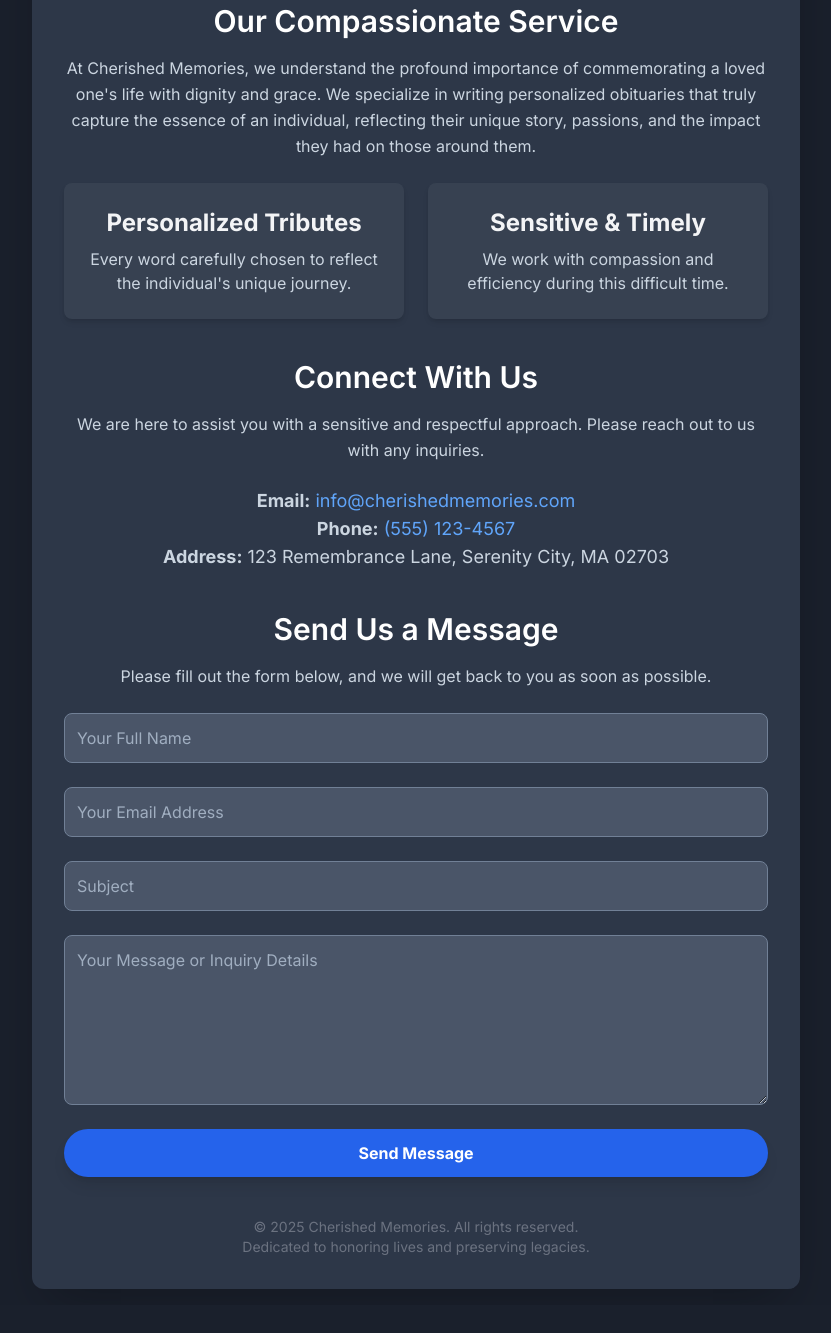
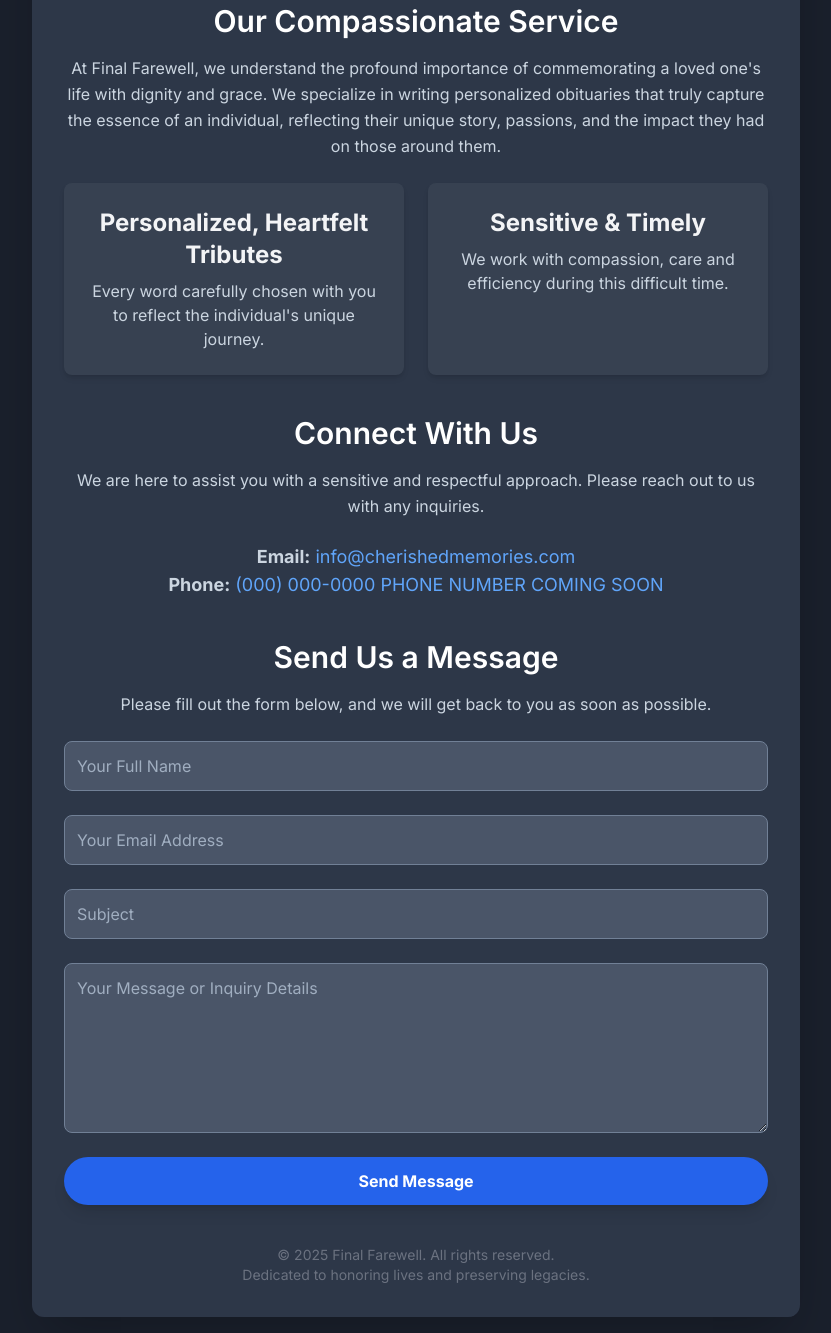
Before and after one commit to FinalFarewellObits/finalfarewellobits.github.io, a plain HTML site: page index.html in a window 1280 px wide. Shown: the part 182-1515 px from the top of the page, without its empty margins (224-1055 px from the left). Before the commit the page ends 1487 px from the top, so only its background shows below. Drawn offline with nearby package versions, Linux system fonts and the light colour scheme.

Commit message:
Update index.html
Changed HTML, added information

```diff
--- a/index.html
+++ b/index.html
@@ -48,18 +48,18 @@
         <section class="mb-10">
             <h2 class="text-3xl font-semibold text-white mb-4">Our Compassionate Service</h2>
             <p class="text-soft-light leading-relaxed mb-6">
-                At Cherished Memories, we understand the profound importance of commemorating a loved one's life with dignity and grace.
+                At Final Farewell, we understand the profound importance of commemorating a loved one's life with dignity and grace.
                 We specialize in writing personalized obituaries that truly capture the essence of an individual, reflecting their unique story,
                 passions, and the impact they had on those around them.
             </p>
             <div class="grid grid-cols-1 md:grid-cols-2 gap-6 mt-6">
                 <div class="bg-gray-700 p-6 rounded-lg shadow-md">
-                    <h3 class="text-2xl font-bold text-gray-100 mb-2">Personalized Tributes</h3>
-                    <p class="text-soft-light">Every word carefully chosen to reflect the individual's unique journey.</p>
+                    <h3 class="text-2xl font-bold text-gray-100 mb-2">Personalized, Heartfelt Tributes</h3>
+                    <p class="text-soft-light">Every word carefully chosen with you to reflect the individual's unique journey.</p>
                 </div>
                 <div class="bg-gray-700 p-6 rounded-lg shadow-md">
                     <h3 class="text-2xl font-bold text-gray-100 mb-2">Sensitive & Timely</h3>
-                    <p class="text-soft-light">We work with compassion and efficiency during this difficult time.</p>
+                    <p class="text-soft-light">We work with compassion, care and efficiency during this difficult time.</p>
                 </div>
             </div>
         </section>
@@ -71,19 +71,32 @@
                 We are here to assist you with a sensitive and respectful approach. Please reach out to us with any inquiries.
             </p>
             <div class="text-lg text-soft-light mb-4">
-                <p><strong>Email:</strong> <a href="mailto:info@cherishedmemories.com" class="text-blue-400 hover:underline">info@cherishedmemories.com</a></p>
-                <p><strong>Phone:</strong> <a href="tel:+15551234567" class="text-blue-400 hover:underline">(555) 123-4567</a></p>
-                <p><strong>Address:</strong> 123 Remembrance Lane, Serenity City, MA 02703</p>
+                <p><strong>Email:</strong> <a href="mailto:FinalFarewellObituaries@gmail.com" class="text-blue-400 hover:underline">info@cherishedmemories.com</a></p>
+                <p><strong>Phone:</strong> <a href="tel:+15551234567" class="text-blue-400 hover:underline">(000) 000-0000 PHONE NUMBER COMING SOON</a></p>
             </div>
         </section>
 
-        <!-- Inquiry Form Section -->
+                <!-- Inquiry Form Section -->
         <section class="mb-10">
             <h2 class="text-3xl font-semibold text-white mb-4">Send Us a Message</h2>
             <p class="text-soft-light leading-relaxed mb-6">
                 Please fill out the form below, and we will get back to you as soon as possible.
             </p>
-            <form class="flex flex-col gap-6">
+            <!--
+                Using FormSubmit.co for free form submissions.
+                IMPORTANT: Replace 'your_email@example.com' with your actual email address.
+                The first submission will send a confirmation email to this address,
+                which you must click to activate the form.
+            -->
+            <form action="https://formsubmit.co/finalfarewellobituaries@gmail.com" method="POST" class="flex flex-col gap-6">
+                <!-- Honeypot for spam protection (recommended by FormSubmit) -->
+                <input type="text" name="_honeypot" style="display:none">
+                <!-- Disable Captcha (use with caution, can increase spam) -->
+                <!-- <input type="hidden" name="_captcha" value="false"> -->
+                <!-- Redirect to a thank you page after submission -->
+                <!-- <input type="hidden" name="_next" value="https://yourdomain.com/thank-you.html"> -->
+
+
                 <input type="text" id="name" name="name" placeholder="Your Full Name"
                        class="input-field p-3 rounded-lg focus:outline-none focus:ring-2 focus:ring-blue-500 transition duration-200" required>
 
@@ -96,7 +109,7 @@
                 <textarea id="message" name="message" rows="6" placeholder="Your Message or Inquiry Details"
                           class="input-field p-3 rounded-lg focus:outline-none focus:ring-2 focus:ring-blue-500 transition duration-200" required></textarea>
 
-                <button type="submit"
+                <button type="submit" name="submit"
                         class="bg-blue-600 hover:bg-blue-700 text-white font-bold py-3 px-6 rounded-full
                                transition duration-300 ease-in-out transform hover:scale-105 shadow-lg">
                     Send Message
@@ -106,7 +119,7 @@
 
         <!-- Footer Section -->
         <footer class="mt-10 text-gray-500 text-sm">
-            <p>&copy; 2025 Cherished Memories. All rights reserved.</p>
+            <p>&copy; 2025 Final Farewell. All rights reserved.</p>
             <p>Dedicated to honoring lives and preserving legacies.</p>
         </footer>
     </div>
```
